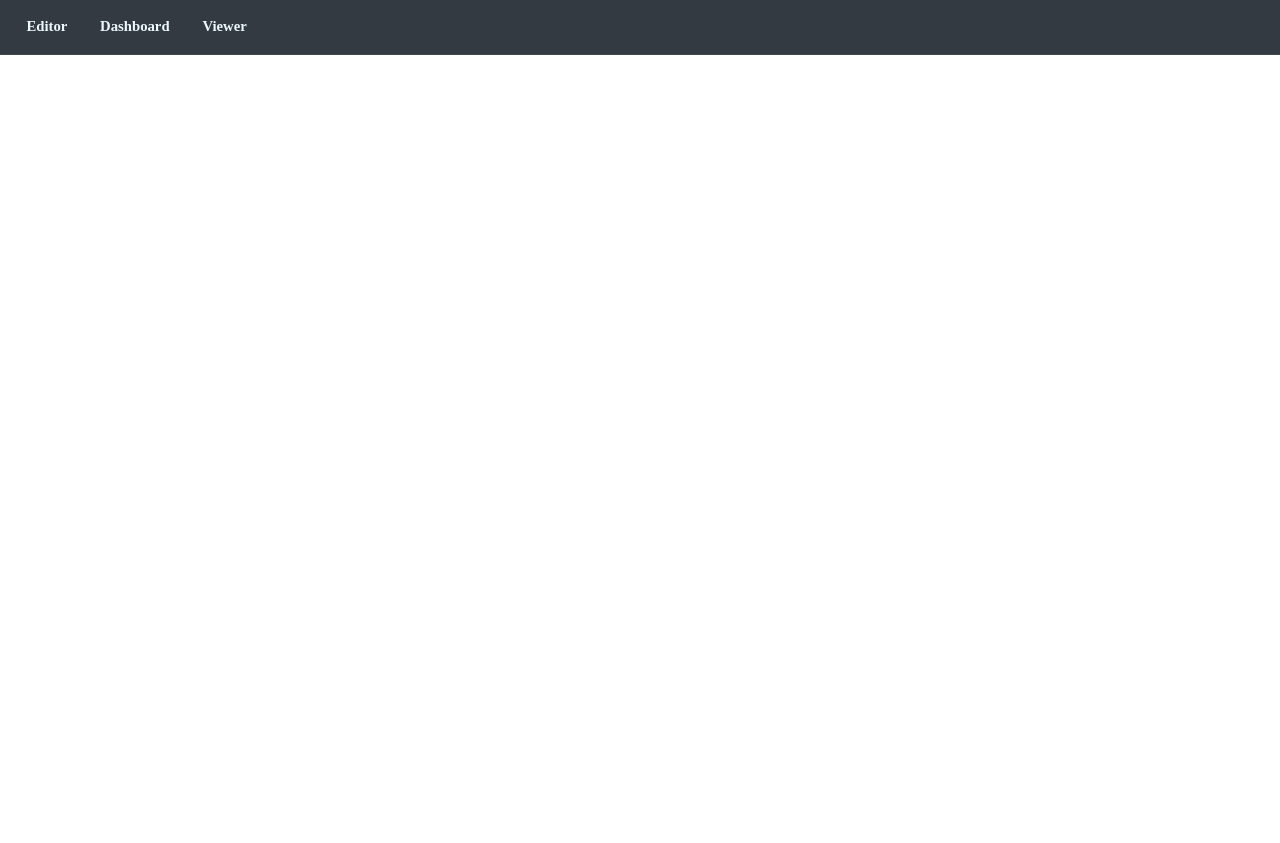
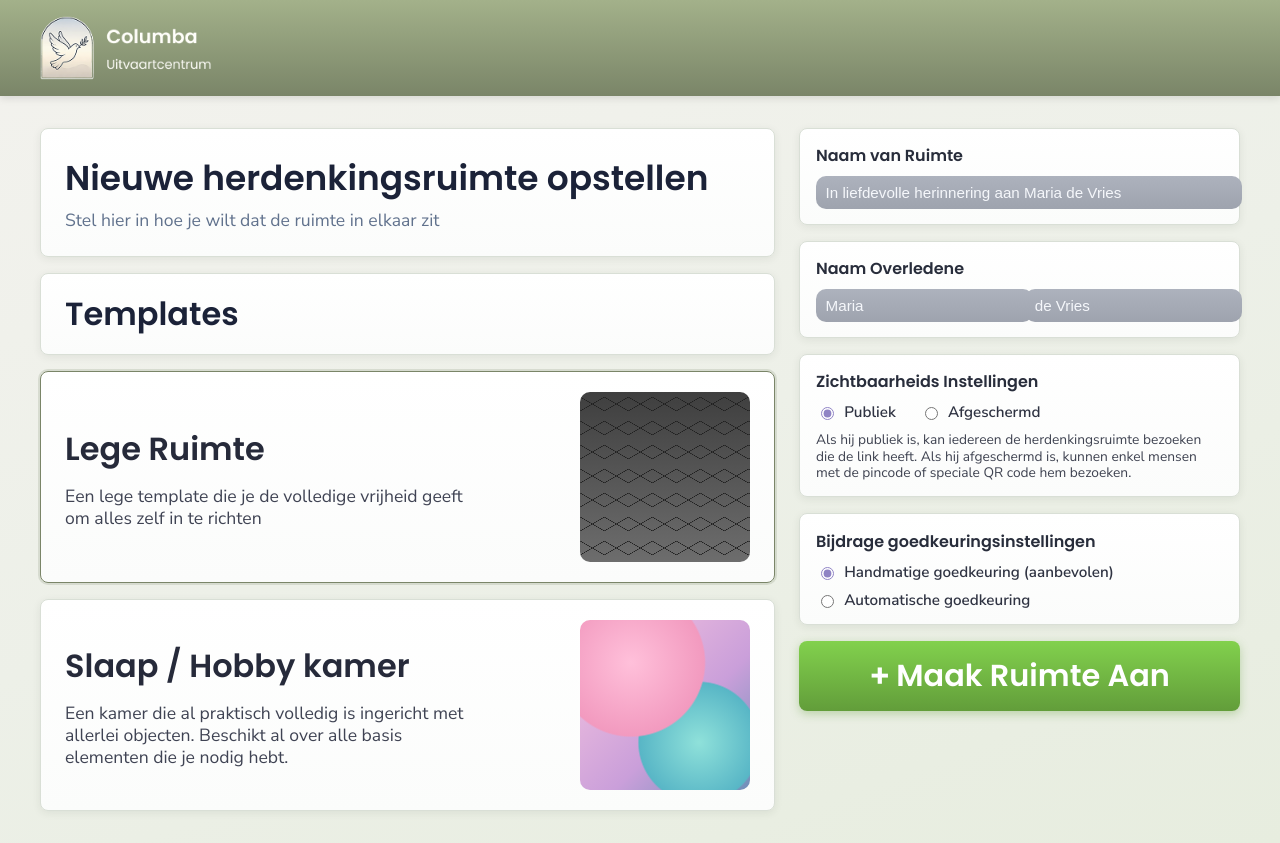
Before and after one commit to devosdevelops/build_noekmemorial, a Nuxt app in the folder app/: page /dashboard/new-room in a window 1280 px wide. Before the commit the page ends 800 px from the top, so only its background shows below. Built offline with nearby package versions, Linux system fonts and the light colour scheme.

Commit message:
feat: create new room page with templates and form inputs for room details

```diff
--- /dev/null
+++ b/app/app/pages/dashboard/new-room.vue
@@ -0,0 +1,361 @@
+<template>
+  <DashboardLayout :showSidebar="false">
+    <div class="create-room-page">
+      <section class="left-column">
+        <Card class="intro-card">
+          <h2>Nieuwe herdenkingsruimte opstellen</h2>
+          <p>Stel hier in hoe je wilt dat de ruimte in elkaar zit</p>
+        </Card>
+
+        <Card class="templates-heading-card">
+          <h3>Templates</h3>
+        </Card>
+
+        <button
+          class="template-card"
+          :class="{ selected: selectedTemplate === 'empty' }"
+          type="button"
+          @click="selectedTemplate = 'empty'"
+        >
+          <div class="template-content">
+            <h4>Lege Ruimte</h4>
+            <p>Een lege template die je de volledige vrijheid geeft om alles zelf in te richten</p>
+          </div>
+          <div class="template-visual wireframe-room" aria-hidden="true"></div>
+        </button>
+
+        <button
+          class="template-card"
+          :class="{ selected: selectedTemplate === 'hobby' }"
+          type="button"
+          @click="selectedTemplate = 'hobby'"
+        >
+          <div class="template-content">
+            <h4>Slaap / Hobby kamer</h4>
+            <p>Een kamer die al praktisch volledig is ingericht met allerlei objecten. Beschikt al over alle basis elementen die je nodig hebt.</p>
+          </div>
+          <div class="template-visual colorful-room" aria-hidden="true"></div>
+        </button>
+      </section>
+
+      <aside class="right-column">
+        <Card class="form-card">
+          <label class="field-label" for="room-name">Naam van Ruimte</label>
+          <input
+            id="room-name"
+            v-model="roomName"
+            type="text"
+            class="text-input"
+            placeholder="In liefdevolle herinnering aan Maria de Vries"
+          />
+        </Card>
+
+        <Card class="form-card">
+          <label class="field-label">Naam Overledene</label>
+          <div class="name-row">
+            <input
+              v-model="firstName"
+              type="text"
+              class="text-input"
+              placeholder="Maria"
+            />
+            <input
+              v-model="lastName"
+              type="text"
+              class="text-input"
+              placeholder="de Vries"
+            />
+          </div>
+        </Card>
+
+        <Card class="form-card">
+          <h4 class="section-title">Zichtbaarheids Instellingen</h4>
+          <div class="radio-row">
+            <label class="radio-item">
+              <input v-model="visibility" type="radio" value="public" />
+              <span>Publiek</span>
+            </label>
+            <label class="radio-item">
+              <input v-model="visibility" type="radio" value="private" />
+              <span>Afgeschermd</span>
+            </label>
+          </div>
+          <p class="help-text">
+            Als hij publiek is, kan iedereen de herdenkingsruimte bezoeken die de link heeft.
+            Als hij afgeschermd is, kunnen enkel mensen met de pincode of speciale QR code hem bezoeken.
+          </p>
+        </Card>
+
+        <Card class="form-card">
+          <h4 class="section-title">Bijdrage goedkeuringsinstellingen</h4>
+          <div class="radio-stack">
+            <label class="radio-item">
+              <input v-model="approvalMode" type="radio" value="manual" />
+              <span>Handmatige goedkeuring (aanbevolen)</span>
+            </label>
+            <label class="radio-item">
+              <input v-model="approvalMode" type="radio" value="auto" />
+              <span>Automatische goedkeuring</span>
+            </label>
+          </div>
+        </Card>
+
+        <button class="create-room-button" type="button">
+          <span class="btn-icon">+</span>
+          Maak Ruimte Aan
+        </button>
+      </aside>
+    </div>
+  </DashboardLayout>
+</template>
+
+<script setup>
+import { ref } from 'vue'
+import DashboardLayout from '../../components/dashboard/DashboardLayout.vue'
+import Card from '../../components/ui/Card.vue'
+
+definePageMeta({
+  layout: false
+})
+
+const selectedTemplate = ref('empty')
+const roomName = ref('In liefdevolle herinnering aan Maria de Vries')
+const firstName = ref('Maria')
+const lastName = ref('de Vries')
+const visibility = ref('public')
+const approvalMode = ref('manual')
+</script>
+
+<style scoped>
+.create-room-page {
+  max-width: 1200px;
+  margin: 0 auto;
+  display: grid;
+  grid-template-columns: 5fr 3fr;
+  gap: 1.5rem;
+}
+
+.left-column,
+.right-column {
+  display: flex;
+  flex-direction: column;
+  gap: 1rem;
+}
+
+.intro-card h2 {
+  margin: 0;
+  font-family: var(--font-display);
+  font-size: 2.15rem;
+  font-weight: 700;
+  color: #1b2238;
+}
+
+.intro-card p {
+  margin: 0.25rem 0 0;
+  color: #61728d;
+  font-size: 1.1rem;
+}
+
+.templates-heading-card {
+  padding: 1rem 1.5rem;
+}
+
+.templates-heading-card h3 {
+  margin: 0;
+  font-family: var(--font-display);
+  font-size: 2rem;
+  color: #1b2238;
+}
+
+.template-card {
+  display: flex;
+  align-items: center;
+  justify-content: space-between;
+  gap: 1rem;
+  width: 100%;
+  text-align: left;
+  background: linear-gradient(180deg, #ffffff 0%, #fbfcfb 100%);
+  border: 1px solid #d9dfd6;
+  border-radius: 8px;
+  padding: 1.25rem 1.5rem;
+  box-shadow: 0 2px 8px rgba(37, 52, 35, 0.08);
+  cursor: pointer;
+}
+
+.template-card.selected {
+  border-color: #7a8568;
+  box-shadow: 0 0 0 2px rgba(122, 133, 104, 0.2);
+}
+
+.template-content {
+  max-width: 62%;
+}
+
+.template-content h4 {
+  margin: 0 0 0.75rem;
+  font-size: 2rem;
+  font-family: var(--font-display);
+  color: #262a3a;
+}
+
+.template-content p {
+  margin: 0;
+  font-size: 1.1rem;
+  color: #3f4353;
+  line-height: 1.25;
+}
+
+.template-visual {
+  width: 170px;
+  height: 170px;
+  border-radius: 10px;
+  flex-shrink: 0;
+}
+
+.wireframe-room {
+  background:
+    linear-gradient(150deg, transparent 49%, #202020 50%, #202020 51%, transparent 52%),
+    linear-gradient(30deg, transparent 49%, #202020 50%, #202020 51%, transparent 52%),
+    linear-gradient(0deg, #6d6d6d 0%, #3f3f3f 100%);
+  background-size: 24px 24px, 24px 24px, cover;
+}
+
+.colorful-room {
+  background:
+    radial-gradient(circle at 30% 25%, #ffc0da 0%, #f29abf 42%, transparent 43%),
+    radial-gradient(circle at 70% 72%, #8fe1da 0%, #58b6c6 35%, transparent 36%),
+    linear-gradient(135deg, #f9c7df 0%, #ca9fda 60%, #6f8fb8 100%);
+}
+
+.form-card {
+  padding: 0.9rem 1rem;
+}
+
+.field-label,
+.section-title {
+  display: block;
+  margin: 0 0 0.5rem;
+  font-family: var(--font-display);
+  font-size: 1rem;
+  font-weight: 700;
+  color: #282d3b;
+}
+
+.section-title {
+  margin-bottom: 0.5rem;
+}
+
+.text-input {
+  width: 100%;
+  border: none;
+  border-radius: 10px;
+  padding: 0.5rem 0.6rem;
+  font-size: 0.95rem;
+  color: #f5f7fb;
+  background: linear-gradient(180deg, #adb2bd 0%, #9ea3ae 100%);
+}
+
+.text-input::placeholder {
+  color: #e8ebf2;
+}
+
+.name-row {
+  display: grid;
+  grid-template-columns: 1fr 1fr;
+  gap: 0.7rem;
+}
+
+.radio-row {
+  display: flex;
+  gap: 1.5rem;
+  margin-bottom: 0.65rem;
+}
+
+.radio-stack {
+  display: flex;
+  flex-direction: column;
+  gap: 0.5rem;
+}
+
+.radio-item {
+  display: inline-flex;
+  align-items: center;
+  gap: 0.45rem;
+  font-size: 0.95rem;
+  font-weight: 600;
+  color: #2f3342;
+}
+
+.radio-item input {
+  accent-color: #8f83c4;
+}
+
+.help-text {
+  margin: 0;
+  font-size: 0.86rem;
+  line-height: 1.2;
+  color: #3f4351;
+}
+
+.create-room-button {
+  border: none;
+  border-radius: 8px;
+  padding: 0.75rem 1rem;
+  font-size: 1.9rem;
+  font-family: var(--font-display);
+  font-weight: 600;
+  color: #ffffff;
+  background: var(--ok-gradient, linear-gradient(180deg, #82D14D 0%, #629D3A 100%));
+  box-shadow: 0 3px 10px rgba(98, 157, 58, 0.35);
+  display: inline-flex;
+  align-items: center;
+  justify-content: center;
+  gap: 0.35rem;
+  cursor: pointer;
+}
+
+.btn-icon {
+  font-size: 2rem;
+  line-height: 1;
+}
+
+@media (max-width: 1024px) {
+  .create-room-page {
+    grid-template-columns: 1fr;
+  }
+
+  .template-content {
+    max-width: 100%;
+  }
+}
+
+@media (max-width: 768px) {
+  .intro-card h2,
+  .templates-heading-card h3,
+  .template-content h4 {
+    font-size: 1.6rem;
+  }
+
+  .template-card {
+    flex-direction: column;
+    align-items: flex-start;
+  }
+
+  .template-visual {
+    width: 100%;
+    height: 120px;
+  }
+
+  .name-row {
+    grid-template-columns: 1fr;
+  }
+
+  .create-room-button {
+    font-size: 1.25rem;
+  }
+
+  .btn-icon {
+    font-size: 1.4rem;
+  }
+}
+</style>
```
